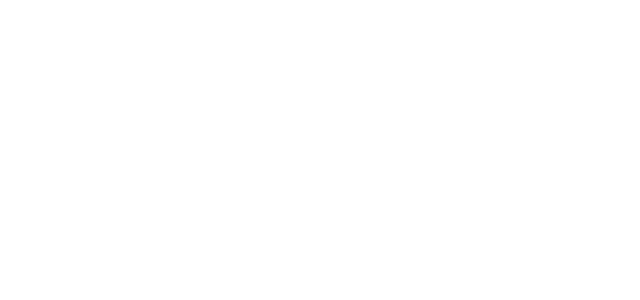
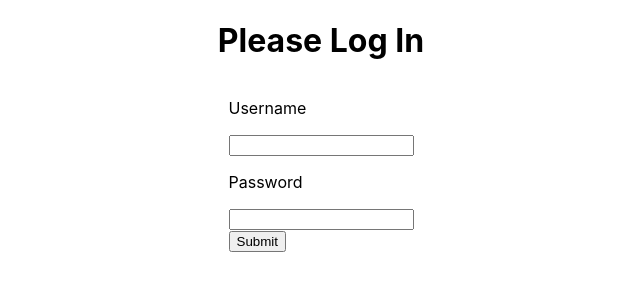
Before and after one commit to OEChessTeam/Website, a React (Create React App) app in the folder site/: page / in a window 1280 px wide. Shown: the top 300 px of the page, without its empty margins (319-959 px from the left). Built offline with nearby package versions, Linux system fonts and the light colour scheme.

Commit message:
Scuffed OAuth - only on test + Routing issues

```diff
--- a/site/package.json
+++ b/site/package.json
@@ -6,6 +6,9 @@
     "@testing-library/jest-dom": "^5.16.4",
     "@testing-library/react": "^13.3.0",
     "@testing-library/user-event": "^13.5.0",
+    "cors": "^2.8.5",
+    "express": "^4.18.1",
+    "prop-types": "^15.8.1",
     "react": "^18.1.0",
     "react-bootstrap": "^2.4.0",
     "react-dom": "^18.1.0",
--- a/site/src/App.js
+++ b/site/src/App.js
@@ -1,12 +1,30 @@
-import React from "react";
-import { Route, Switch } from "react-router-dom";
+import React, { useState } from "react";
+import { BrowserRouter, Route, Routes } from "react-router-dom";
 import "./App.css";
 import Dashboard from "./components/Dashboard/Dasboard";
 import Preferences from "./components/Preferences/Preferences";
+import Login from "./components/Login/Login";
 
 function App() {
+    const [token, setToken] = useState();
+
+    if(!token) {
+        return <Login setToken={setToken} />
+    }
   return (
-      <></>
+      <div className="wrapper">
+        <h1>Application</h1>
+        <BrowserRouter>
+          <Routes>
+            <Route path="/dashboard">
+              <Dashboard />
+            </Route>
+            <Route path="/preferences">
+              <Preferences />
+            </Route>
+          </Routes>
+        </BrowserRouter>
+      </div>
   );
 }
 
--- /dev/null
+++ b/site/src/components/Login/Login.css
@@ -0,0 +1,5 @@
+.login-wrapper {
+    display: flex;
+    flex-direction: column;
+    align-items: center;
+}
--- /dev/null
+++ b/site/src/components/Login/Login.js
@@ -0,0 +1,52 @@
+import React, {useState} from "react";
+import PropTypes from 'prop-types';
+import "./Login.css";
+
+async function loginUser(credentials) {
+    return fetch('http://localhost:8080/login', {
+        method: 'POST',
+        headers: {
+            'Content-Type': 'application/json'
+        },
+        body: JSON.stringify(credentials)
+    })
+        .then(data => data.json())
+}
+
+
+export default function Login({ setToken }) {
+    const [username, setUserName] = useState();
+    const [password, setPassword] = useState();
+
+    const handleSubmit = async e => {
+        e.preventDefault();
+        const token = await loginUser({
+            username,
+            password
+        })
+        setToken(token);
+    }
+
+    return (
+        <div className="login-wrapper">
+            <h1>Please Log In</h1>
+            <form onSubmit={handleSubmit}>
+                <label>
+                    <p>Username</p>
+                    <input type="text" onChange={e => setUserName(e.target.value)}/>
+                </label>
+                <label>
+                    <p>Password</p>
+                    <input type="password" onChange={e => setPassword(e.target.value)}/>
+                </label>
+                <div>
+                    <button type="submit">Submit</button>
+                </div>
+            </form>
+        </div>
+    )
+}
+
+Login.propTypes = {
+    setToken: PropTypes.func.isRequired
+}
--- a/site/src/index.js
+++ b/site/src/index.js
@@ -8,9 +8,7 @@
 const root = ReactDOM.createRoot(document.getElementById('root'));
 root.render(
   <React.StrictMode>
-      <BrowserRouter>
-        <App />
-      </BrowserRouter>
+    <App />
   </React.StrictMode>
 );
 
```
Also changed, not shown: site/server.js (+13 -0 lines), site/src/containers/Login.js (deleted, +0 -35 lines), 1 other file (tests, documents, lock files or other folders).
